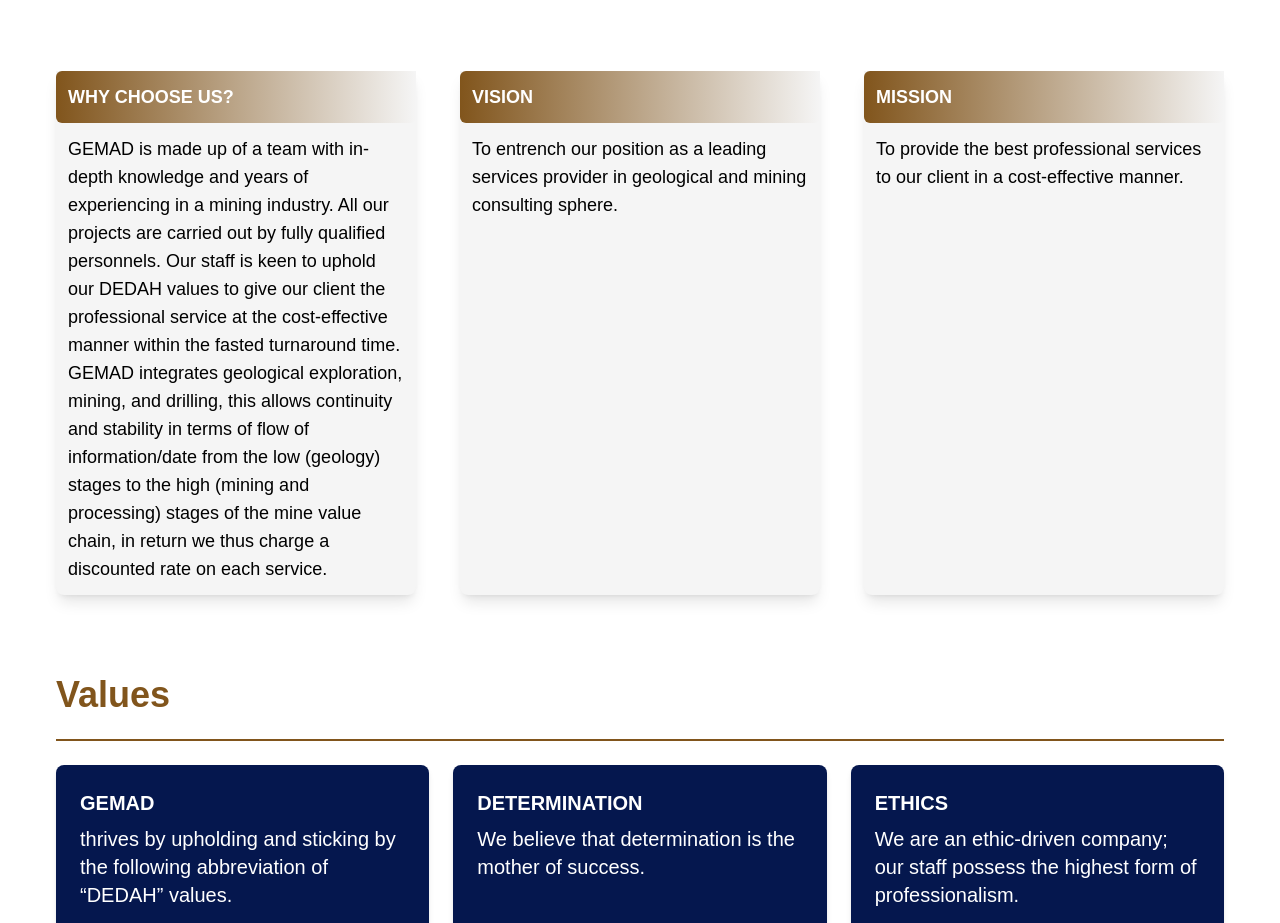
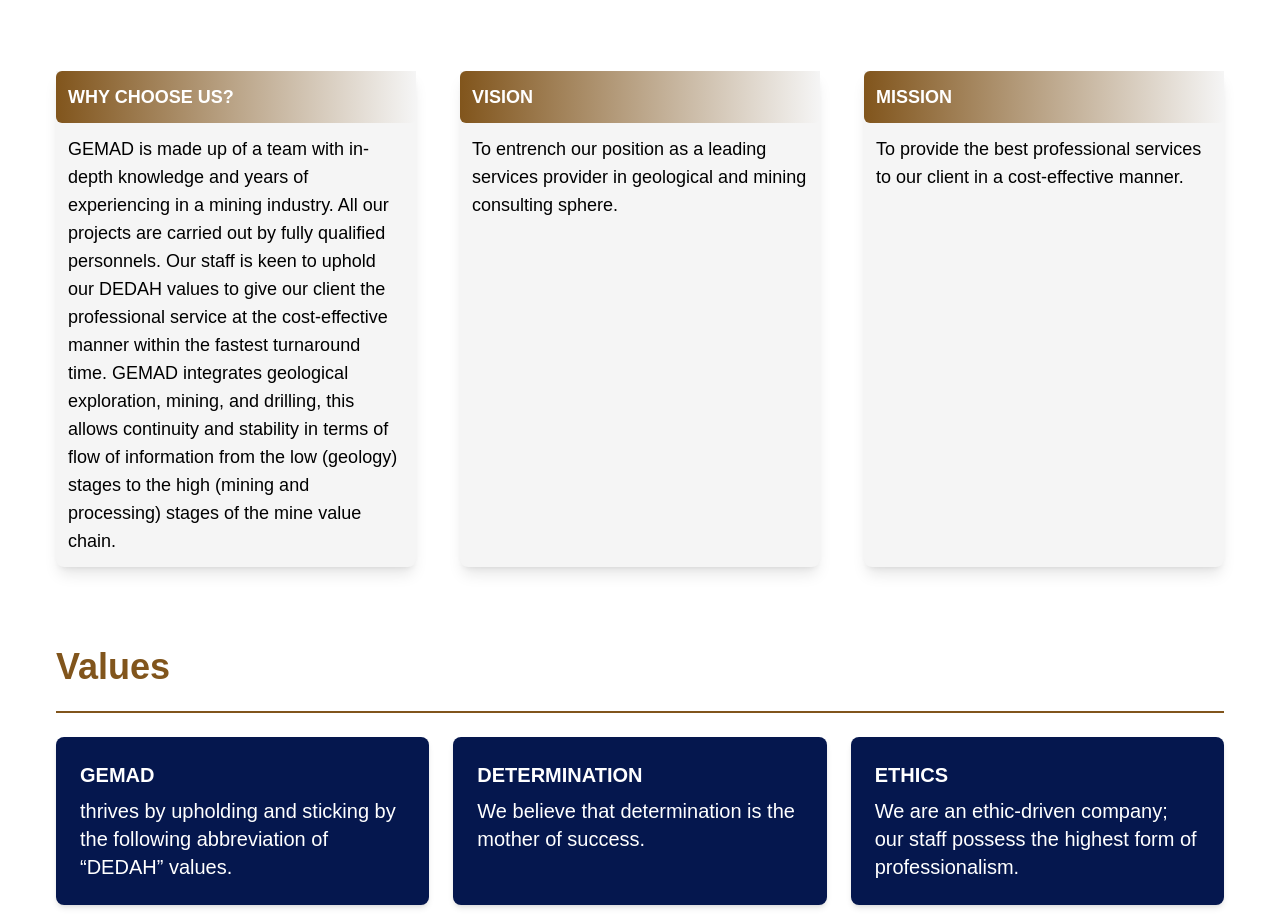
Before and after one commit to munashex/gemad, a React (Vite) app: page /about in a window 1280 px wide. Shown: the part 900-1823 px from the top of the page. Built offline with nearby package versions, Linux system fonts and the light colour scheme; what tailwindcss-animated would draw is missing.

Commit message:
solving spelling errors

```diff
--- a/src/data/aboutData.js
+++ b/src/data/aboutData.js
@@ -16,16 +16,14 @@
       out by fully qualified personnels. Our staff is
       keen to uphold our DEDAH values to give our
       client the professional service at the
-      cost-effective manner within the fasted
+      cost-effective manner within the fastest
       turnaround time. GEMAD integrates
       geological exploration, mining, and drilling,
       this allows continuity and stability in terms of
-      flow of information/date from the low
+      flow of information from the low
       (geology) stages to the high (mining and
       processing)
-      stages of the mine value chain, in return we
-      thus charge a discounted rate on each
-      service.
+      stages of the mine value chain.
       `
     },
     {
```
